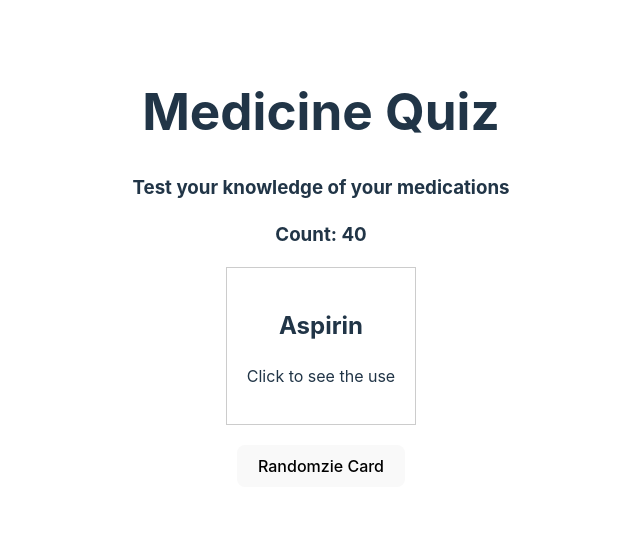
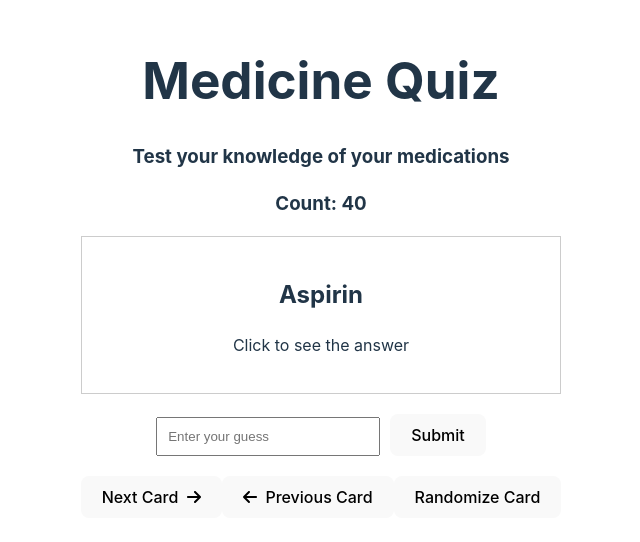
Before and after one commit to Teklemya/Project_3, a React (Vite) app in the folder Flashcards/: page / in a window 1280 px wide. Shown: the part 132-674 px from the top of the page, without its empty margins (319-959 px from the left). Built offline with nearby package versions, Linux system fonts and the light colour scheme.

Commit message:
updated flash cards

```diff
--- a/Flashcards/src/Flashcards/Flashcards.jsx
+++ b/Flashcards/src/Flashcards/Flashcards.jsx
@@ -1,90 +1,158 @@
 import { useState } from 'react';
 import PropTypes from 'prop-types';
 import ReactCardFlip from 'react-card-flip';
-import Medcardpair from '../MedCards/Medcard.jsx' // Import the array of card pairs
+import Medcardpair from '../MedCards/Medcard.jsx'; // Import the array of card pairs
+import { FontAwesomeIcon } from '@fortawesome/react-fontawesome';
+import { faArrowLeft, faArrowRight } from '@fortawesome/free-solid-svg-icons';
 
-const Flashcard = ({ question, answer, handleNextCard }) => {
+// Flashcard component to display individual cards
+const Flashcard = ({ question, answer, handleNextCard, handleBackCard }) => {
   Flashcard.propTypes = {
     question: PropTypes.string.isRequired,
     answer: PropTypes.string.isRequired,
     handleNextCard: PropTypes.func.isRequired,
+    handleBackCard: PropTypes.func.isRequired,
   };
-  const [isFlipped, setIsFlipped] = useState(false);
+
+  const [isFlipped, setIsFlipped] = useState(false); // State to handle flipping of card
+  const [guess, setGuess] = useState(''); // State for the user's guess
+  const [feedback, setFeedback] = useState(null); // State for feedback (correct/incorrect)
+  const [isAnswered, setIsAnswered] = useState(false); // State to disable input after guess
 
   const handleClick = () => {
-    setIsFlipped(!isFlipped);
+    setIsFlipped(!isFlipped); // Toggle between front and back side of the card
+    setFeedback(null); // Reset feedback on flip
+    setIsAnswered(false); // Allow new input on flip
+    setGuess(''); // Reset guess input
+  };
+
+  const handleGuess = () => {
+    if (guess.toLowerCase() === answer.toLowerCase()) {
+      setFeedback('correct');
+    } else {
+      setFeedback('incorrect');
+    }
+    setIsAnswered(true); // Disable input after the user has guessed
+  };
+
+  const getCardStyle = () => {
+    if (feedback === 'correct') return { border: '2px solid green', backgroundColor: '#d4edda' };
+    if (feedback === 'incorrect') return { border: '2px solid red', backgroundColor: '#f8d7da' };
+    return { border: '1px solid #ccc' }; // Default styling
   };
 
   return (
     <div>
       <ReactCardFlip isFlipped={isFlipped} flipDirection="horizontal">
-      {/* Front side (medicine) */}
+        {/* Front side (question) */}
         <div
           onClick={handleClick}
           className="card front"
           style={{
-          border: '1px solid #ccc',
+            ...getCardStyle(),
             padding: '20px',
             textAlign: 'center',
-          cursor: 'pointer'
+            cursor: 'pointer',
           }}
         >
           <h2>{question}</h2>
-        <p>Click to see the use</p>
+          <p>Click to see the answer</p>
         </div>
 
-      {/* Back side (use) */}
+        {/* Back side (answer) */}
         <div
           onClick={handleClick}
           className="card back"
           style={{
-          border: '1px solid #ccc',
+            ...getCardStyle(),
             padding: '20px',
             textAlign: 'center',
-          cursor: 'pointer'
+            cursor: 'pointer',
           }}
         >
           <h2>{answer}</h2>
           <p>Click to go back</p>
         </div>
       </ReactCardFlip>
+
+      {/* Input for user's guess */}
+      {!isFlipped && (
+        <div style={{ marginTop: '20px' }}>
+          <input
+            type="text"
+            value={guess}
+            onChange={(e) => setGuess(e.target.value)}
+            disabled={isAnswered} // Disable input after guess
+            placeholder="Enter your guess"
+            style={{ padding: '10px', width: '200px', marginRight: '10px' }}
+          />
+          <button
+            onClick={handleGuess}
+            disabled={isAnswered} // Disable button after guess
+            style={{ padding: '10px 20px', cursor: 'pointer' }}
+          >
+            Submit
+          </button>
+        </div>
+      )}
+
+      {/* Next Card Button */}
       <button
         onClick={() => {
-          setIsFlipped(false);
+          setIsFlipped(false); // Reset flip state when navigating
           handleNextCard();
         }}
         style={{ marginTop: '20px', padding: '10px 20px', cursor: 'pointer' }}
       >
-        Randomzie Card
+        Next Card &nbsp;
+        <FontAwesomeIcon icon={faArrowRight} />
+      </button>
+
+      {/* Previous Card Button */}
+      <button
+        onClick={() => {
+          setIsFlipped(false); // Reset flip state when navigating
+          handleBackCard(); // Handle going back to the previous card
+        }}
+        style={{ marginTop: '20px', padding: '10px 20px', cursor: 'pointer' }}
+      >
+        <FontAwesomeIcon icon={faArrowLeft} />&nbsp;
+        Previous Card
+      </button>
+
+      {/* Randomize Card Button */}
+      <button
+        onClick={() => {
+          setIsFlipped(false); // Reset flip state when navigating
+          handleNextCard(); // Call the same handler for randomizing (can be adjusted as needed)
+        }}
+        style={{ marginTop: '20px', padding: '10px 20px', cursor: 'pointer' }}
+      >
+        Randomize Card
       </button>
     </div>
   );
 };
 
+// FlashcardDeck component to handle deck logic
 const FlashcardDeck = () => {
-    const [currentCardIndex, setCurrentCardIndex] = useState(0);
-    const [usedIndices, setUsedIndices] = useState([]);
+  const [currentCardIndex, setCurrentCardIndex] = useState(0); // Track the current card index
 
-    const getNextCardIndex = () => {
-      if (usedIndices.length === Medcardpair.length) {
-        // Reset if all cards have been used
-        setUsedIndices([]);
-      }
-      let randomIndex;
-      do {
-        randomIndex = Math.floor(Math.random() * Medcardpair.length);
-      } while (usedIndices.includes(randomIndex)); // Ensure it's a new random index
-
-      setUsedIndices([...usedIndices, randomIndex]);
-      return randomIndex;
+  // Function to handle moving to the next card
+  const handleNextCard = () => {
+    setCurrentCardIndex((prevIndex) =>
+      (prevIndex + 1) % Medcardpair.length // Move forward and loop around if needed
+    );
   };
 
-    const handleNextCard = () => {
-      const nextIndex = getNextCardIndex();
-      setCurrentCardIndex(nextIndex);
+  // Function to handle moving to the previous card
+  const handleBackCard = () => {
+    setCurrentCardIndex((prevIndex) =>
+      prevIndex === 0 ? Medcardpair.length - 1 : prevIndex - 1 // Move backward and loop to the last card if needed
+    );
   };
 
-    const currentCard = Medcardpair[currentCardIndex];
+  const currentCard = Medcardpair[currentCardIndex]; // Get the current card details
 
   return (
     <div style={{ display: 'flex', flexDirection: 'column', alignItems: 'center' }}>
@@ -92,6 +160,7 @@
         question={currentCard.question}
         answer={currentCard.answer}
         handleNextCard={handleNextCard}
+        handleBackCard={handleBackCard} // Pass the handleBackCard function
       />
     </div>
   );
```
Lines whose indentation alone changed are shown as unchanged.
